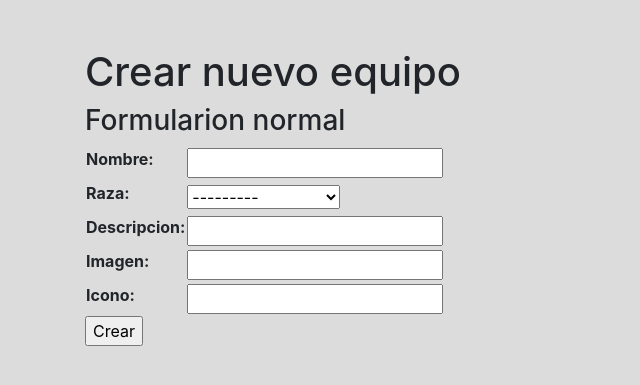
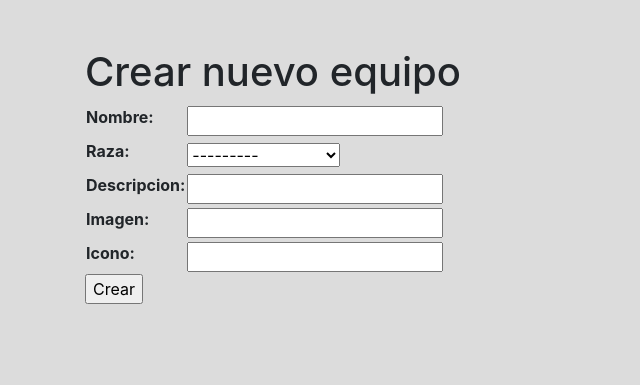
Before and after one commit to DavidPerezVelilla/BloodBowl, a Django app: page /gestor/equipo/crear in a window 1280 px wide. Shown: the part 70-455 px from the top of the page, without its empty margins (0-640 px from the left). Run offline with Django 3.2, Linux system fonts and the light colour scheme; a user stored in the database is signed in; data comes from the database, SQL or seed files in the repository; both versions use the stored data as it was after the commit; some libraries are stand-ins or nearby versions.

Commit message:
8.5 commit

```diff
--- a/gestor/templates/crear_equipo.html
+++ b/gestor/templates/crear_equipo.html
@@ -3,7 +3,7 @@
 
 {% block content %}
   <h1>Crear nuevo equipo</h1>
-  <h3>Formularion normal</h3>
+
     <form action="" method="post">
     {% csrf_token %}
     <table>
```
Also changed, not shown: db.sqlite3.
